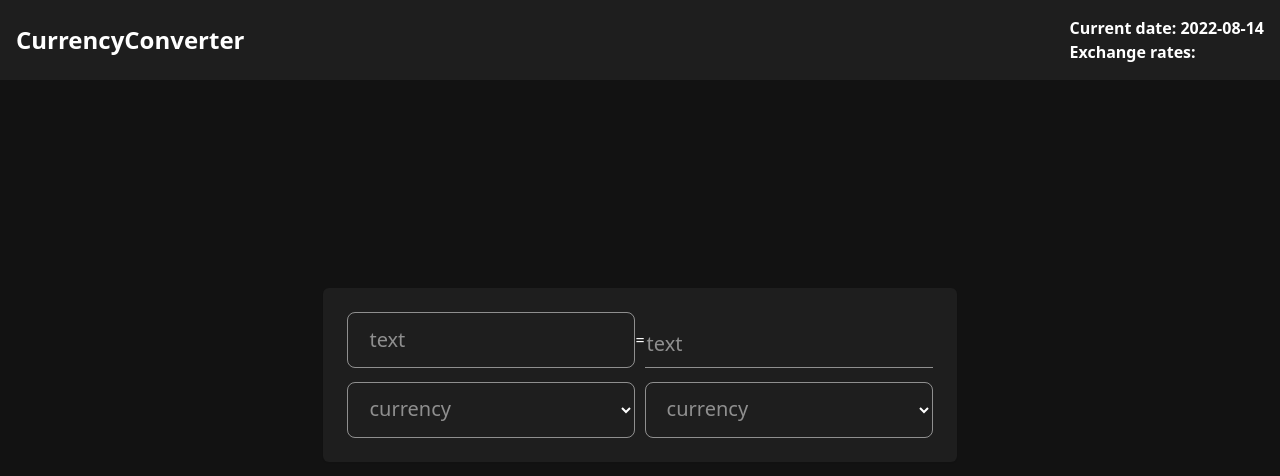
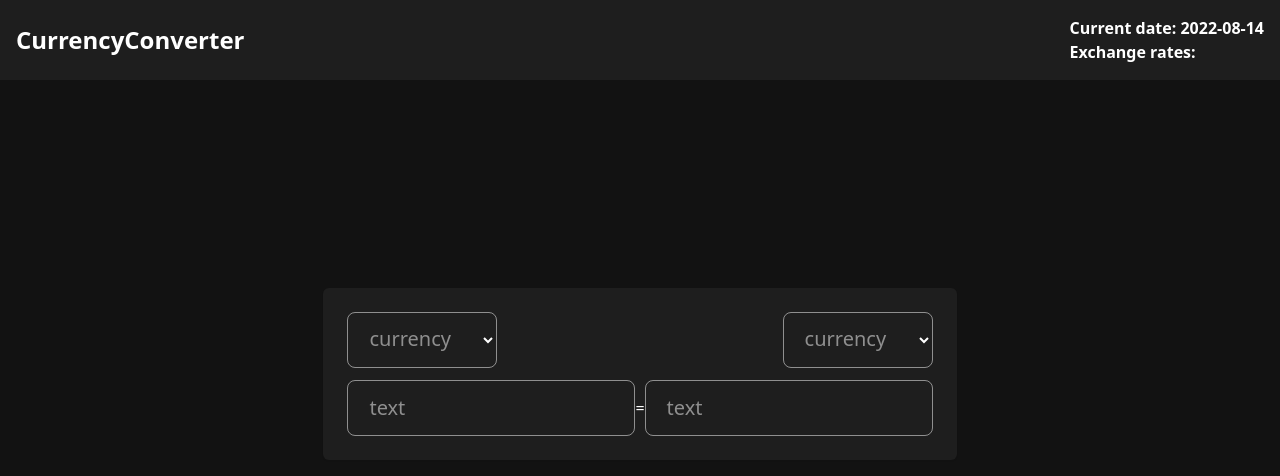
Before and after one commit to Petya29/react-currency-converter, a React (Vite) app: page / in a window 1280 px wide. Shown: the top 476 px of the page. Built offline with nearby package versions, Linux system fonts and the light colour scheme; no server answers.

Commit message:
Hid first option

```diff
--- a/src/components/ui/inputs/Select/Select.tsx
+++ b/src/components/ui/inputs/Select/Select.tsx
@@ -1,4 +1,4 @@
-import { CSSProperties, HTMLAttributes, useId } from 'react';
+import { Children, CSSProperties, HTMLAttributes, ReactNode, useId } from 'react';
 import './Select.css';
 
 interface ISelectProps extends HTMLAttributes<HTMLSelectElement> {
@@ -6,6 +6,7 @@ interface ISelectProps extends HTMLAttributes<HTMLSelectElement> {
   value: any,
   styles?: CSSProperties,
   inputStyles?: CSSProperties,
+  children: ReactNode
 }
 
 export const Select = ({
@@ -13,6 +14,7 @@ export const Select = ({
   value,
   styles,
   inputStyles,
+  children,
   ...rest
 }: ISelectProps) => {
 
@@ -40,7 +42,10 @@ export const Select = ({
           ].join(" ")}
           style={inputStyles}
           {...rest}
-        />
+        >
+          <option hidden disabled value={'hidden'}></option>
+          {children}
+        </select>
         {label &&
           <span
             className={[
--- a/src/pages/CurrencyConverter.tsx
+++ b/src/pages/CurrencyConverter.tsx
@@ -6,10 +6,15 @@ import { Paper, PaperRounds } from '../components/ui/surfaces';
 export const CurrencyConverter = () => {
 
   const [currFrom, setCurrFrom] = useState<string>('');
+  const [currTo, setCurrTo] = useState<string>('');
   const [sum, setSum] = useState<{ from: string, to: string }>({ from: '', to: '' });
 
   const handleChangeCurrFrom = (e: React.ChangeEvent<HTMLSelectElement>) => {
-    console.log(e.target.value);
+    setCurrFrom(e.target.value);
+  }
+
+  const handleChangeCurrTo = (e: React.ChangeEvent<HTMLSelectElement>) => {
+    setCurrTo(e.target.value);
   }
 
   const handleChangeSum = (e: React.FormEvent<HTMLInputElement>, key: 'from' | 'to') => {
@@ -23,6 +28,30 @@ export const CurrencyConverter = () => {
     <Container maxWidth={ContainerSizes.md}>
       <div className='mt-52 mx-16 flex flex-col items-center'>
         <Paper rounded={PaperRounds.md}>
+          <div className='flex items-center justify-between mb-3'>
+            <Select
+              label='currency'
+              value={currFrom}
+              defaultValue={'hidden'}
+              onChange={handleChangeCurrFrom}
+              style={{ width: '150px' }}
+            >
+              <option value={'UAH'}>UAH</option>
+              <option value={'USD'}>USD</option>
+              <option value={'EUR'}>EUR</option>
+            </Select>
+            <Select
+              label='currency'
+              value={currTo}
+              defaultValue={'hidden'}
+              onChange={handleChangeCurrTo}
+              style={{ width: '150px' }}
+            >
+              <option value={'UAH'}>UAH</option>
+              <option value={'USD'}>USD</option>
+              <option value={'EUR'}>EUR</option>
+            </Select>
+          </div>
           <div className='flex items-center'>
             <TextField
               label='text'
@@ -31,37 +60,10 @@ export const CurrencyConverter = () => {
             />
             =
             <TextField
-              variant='lined'
               label='text'
               value={sum.from}
               onChange={(e) => handleChangeSum(e, 'from')}
             />
-          </div>
-          <div className='flex items-center justify-between'>
-            <Select
-              label='currency'
-              value={currFrom}
-              defaultValue={'hidden'}
-              onChange={handleChangeCurrFrom}
-              styles={{ marginTop: 14 }}
-            >
-              <option hidden disabled value={'hidden'}></option>
-              <option value={'UAH'}>UAH</option>
-              <option value={'USD'}>USD</option>
-              <option value={'EUR'}>EUR</option>
-            </Select>
-            <Select
-              label='currency'
-              value={currFrom}
-              defaultValue={'hidden'}
-              onChange={handleChangeCurrFrom}
-              styles={{ marginTop: 14 }}
-            >
-              <option hidden disabled value={'hidden'}></option>
-              <option value={'UAH'}>UAH</option>
-              <option value={'USD'}>USD</option>
-              <option value={'EUR'}>EUR</option>
-            </Select>
           </div>
         </Paper>
       </div>
```
